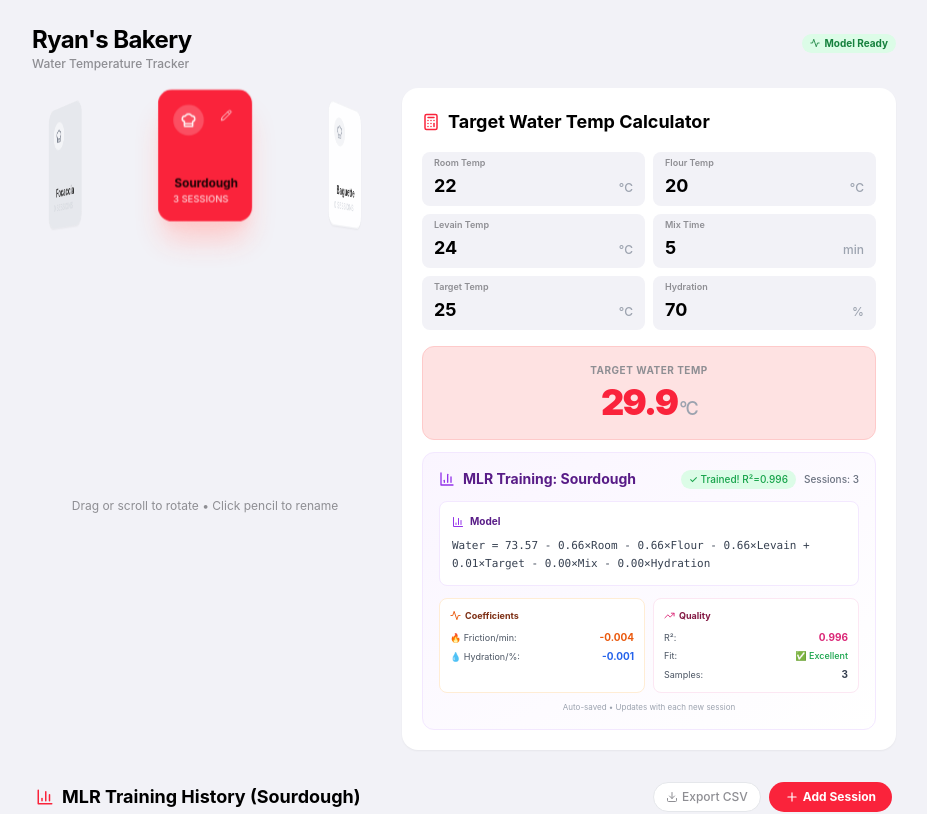
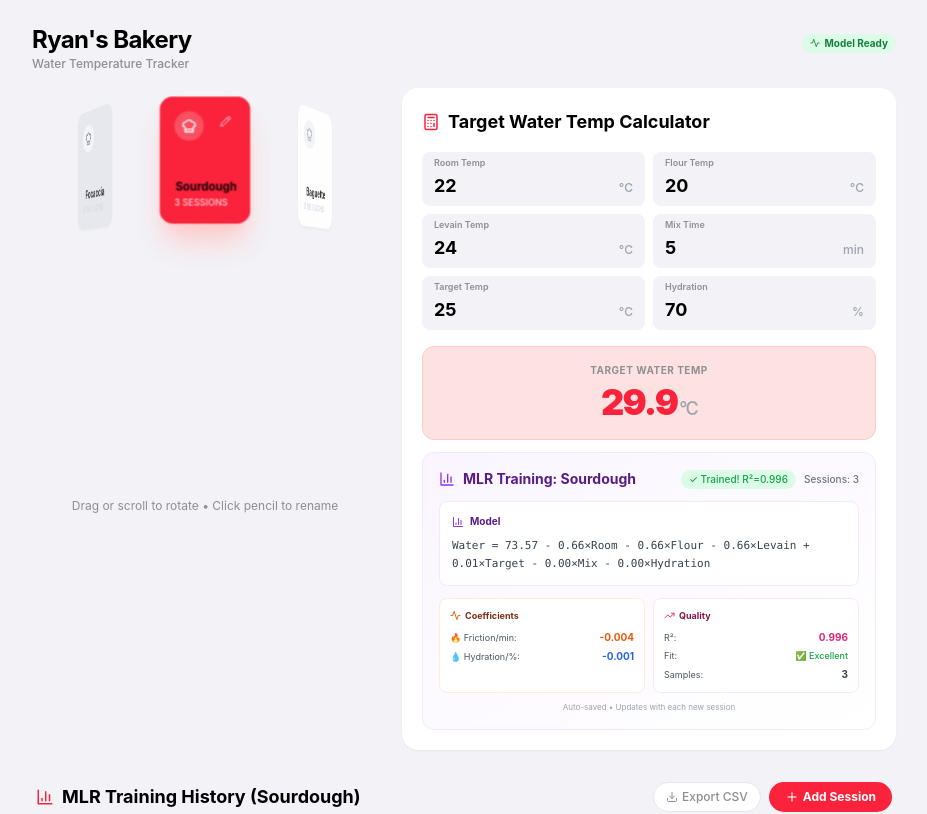
Before and after one commit to ghryan0000/dough-temp-tracker, a React (Vite) app: page / in a window 1280 px wide. Shown: the top 814 px of the page, without its empty margins (176-1103 px from the left). Built offline with nearby package versions, Linux system fonts and the light colour scheme.

Commit message:
Adjust carousel radius to 20x multiplier for optimal spacing

```diff
--- a/dough-temp-tracker.tsx
+++ b/dough-temp-tracker.tsx
@@ -706,7 +706,7 @@ function JukeboxSelector({ products, selectedProductId, rotation, setRotation, s
   const [editValue, setEditValue] = useState('');
 
   // Dynamic radius based on number of products to prevent card overlap
-  const radius = Math.max(90, products.length * 25);
+  const radius = Math.max(90, products.length * 20);
 
   const handleMouseDown = (e) => {
     if (editingId !== null) return;
```
